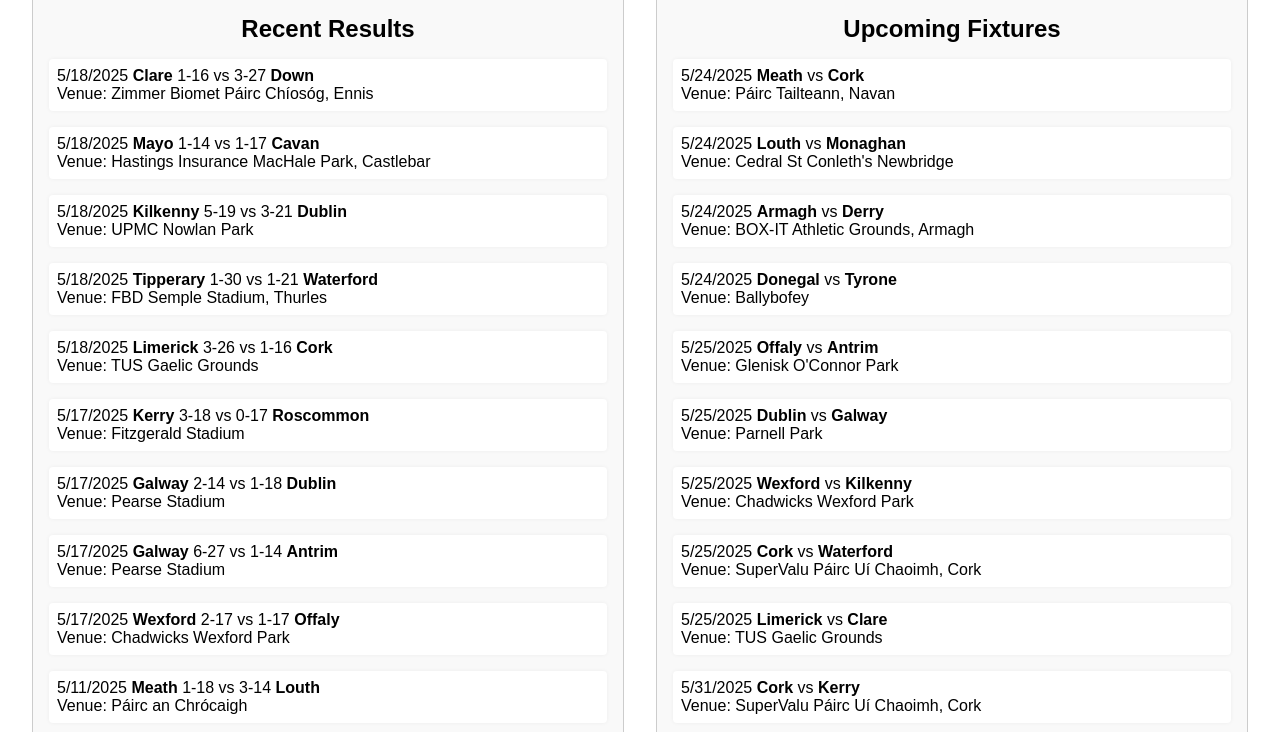
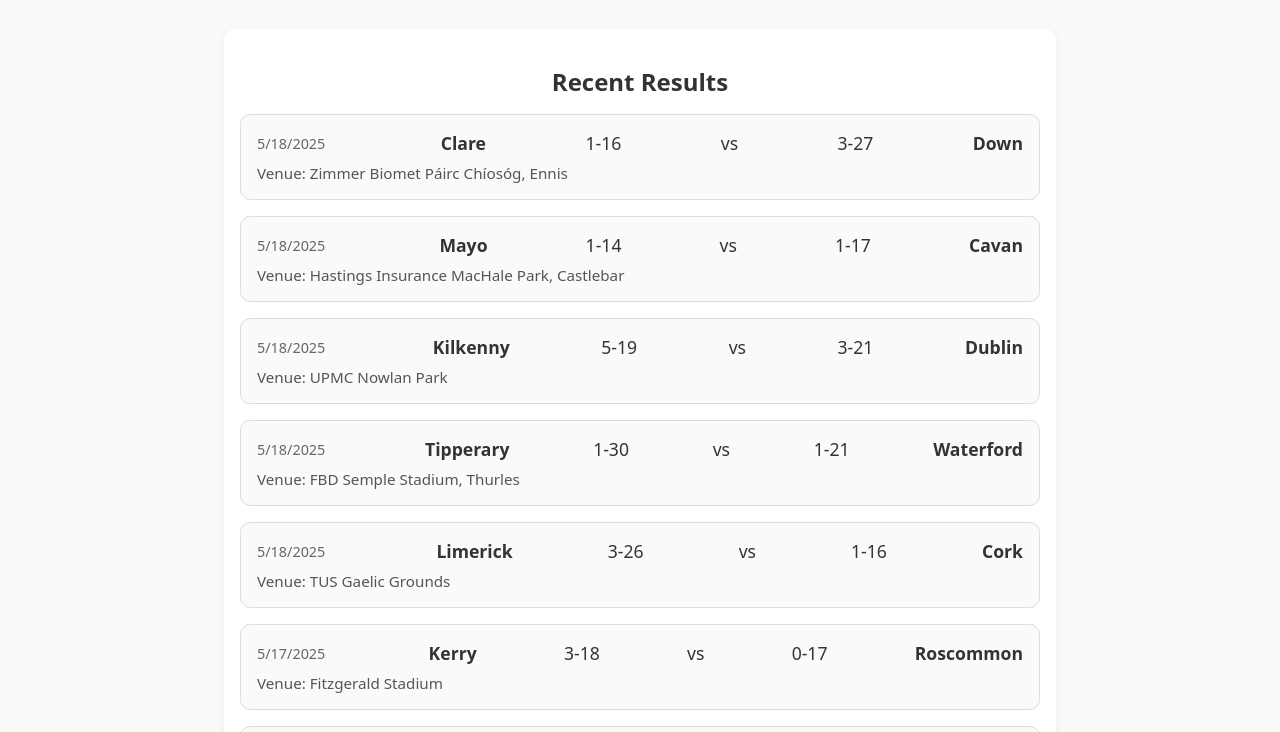
Before and after one commit to neeeco/gaa, a plain HTML site: page index.html in a window 1280 px wide. Shown: the part 142-874 px from the top of the page. Drawn offline with Linux system fonts and the light colour scheme.

Commit message:
added css

```diff
--- a/index.html
+++ b/index.html
@@ -7,54 +7,77 @@
   <title>GAA Fixtures & Results</title>
   <style>
   body {
-      font-family: sans-serif;
-      margin: 2rem;
-    }
-
-    h1 {
-      text-align: center;
-      margin-bottom: 2rem;
+    font-family: system-ui, sans-serif;
+    background: #f9f9f9;
+    margin: 0;
+    padding: 0;
+    color: #333;
   }
 
   .container {
-      display: flex;
-      flex-wrap: wrap;
-      gap: 2rem;
-      justify-content: space-between;
+    max-width: 800px;
+    margin: 2rem auto;
+    padding: 1rem;
+    background: #fff;
+    border-radius: 12px;
+    box-shadow: 0 4px 12px rgba(0, 0, 0, 0.05);
   }
 
-    .section {
-      flex: 1 1 45%;
-      border: 1px solid #ccc;
-      border-radius: 8px;
-      padding: 1rem;
-      background: #f9f9f9;
-    }
-
-    h2 {
+  h1, h2 {
     text-align: center;
     margin-bottom: 1rem;
   }
 
   ul {
-      list-style-type: none;
+    list-style: none;
     padding: 0;
   }
 
   li {
-      margin-bottom: 1rem;
-      padding: 0.5rem;
-      background: #fff;
-      border-radius: 4px;
-      box-shadow: 0 0 4px rgba(0, 0, 0, 0.05);
+    border: 1px solid #ddd;
+    border-radius: 10px;
+    padding: 1rem;
+    margin: 1rem 0;
+    background: #fafafa;
+    transition: box-shadow 0.2s ease;
   }
 
-    @media (max-width: 768px) {
-      .container {
-        flex-direction: column;
+  li:hover {
+    box-shadow: 0 2px 8px rgba(0, 0, 0, 0.08);
   }
+
+  .match-header {
+    display: flex;
+    justify-content: space-between;
+    align-items: center;
+    flex-wrap: wrap;
+    font-size: 1.1rem;
+    font-weight: 500;
+  }
+
+  .match-date {
+    font-size: 0.9rem;
+    color: #666;
+    margin-right: 1rem;
+    flex-shrink: 0;
+  }
+
+  .match-meta {
+    margin-top: 0.5rem;
+    font-size: 0.95rem;
+    color: #555;
+  }
+
+  select {
+    display: block;
+    margin: 0 auto 2rem auto;
+    padding: 0.5rem;
+    font-size: 1rem;
+    border-radius: 8px;
+    border: 1px solid #ccc;
   }
 </style>
+
 </head>
 
 <body>
```
Lines whose indentation alone changed are shown as unchanged.
